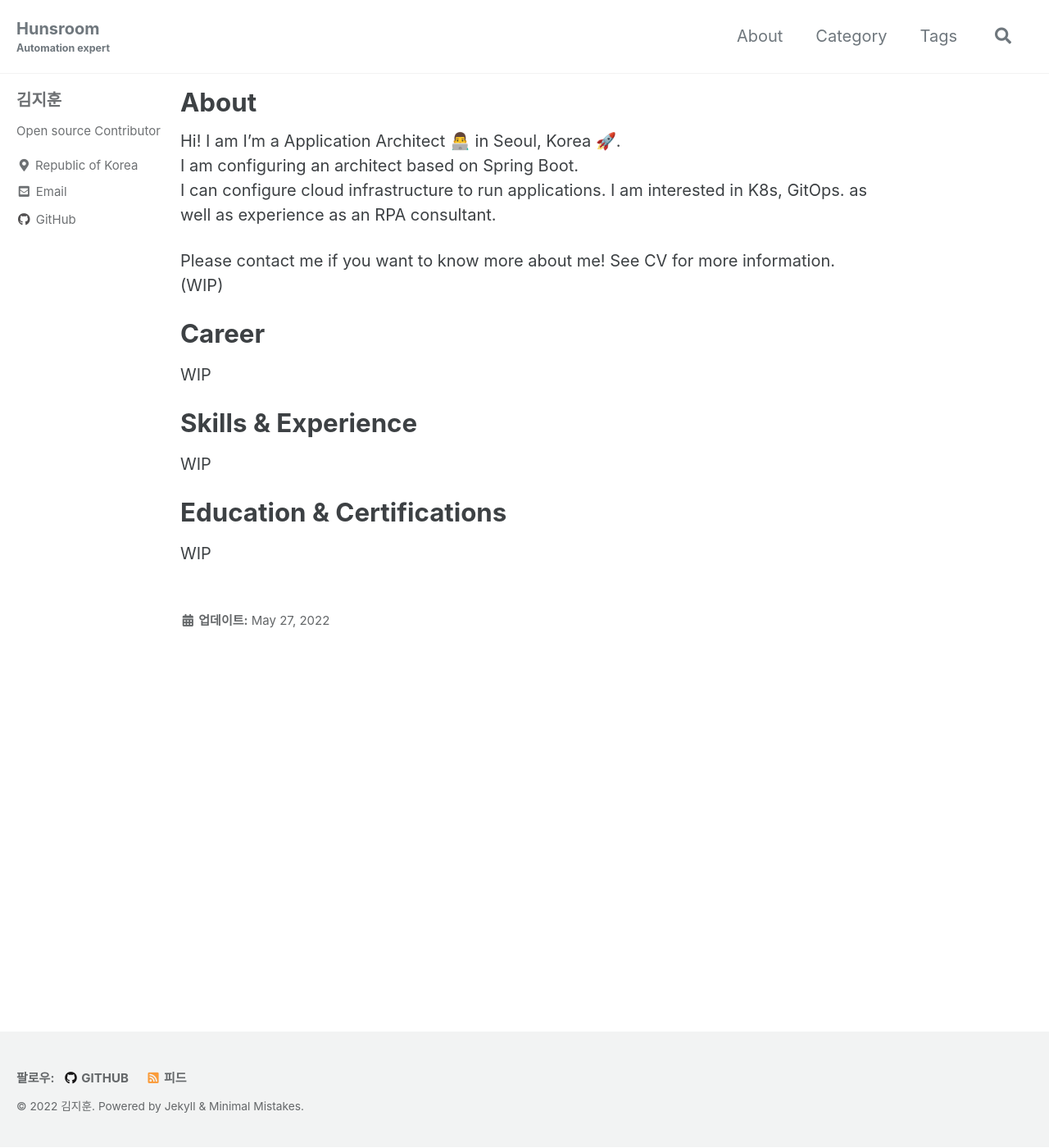
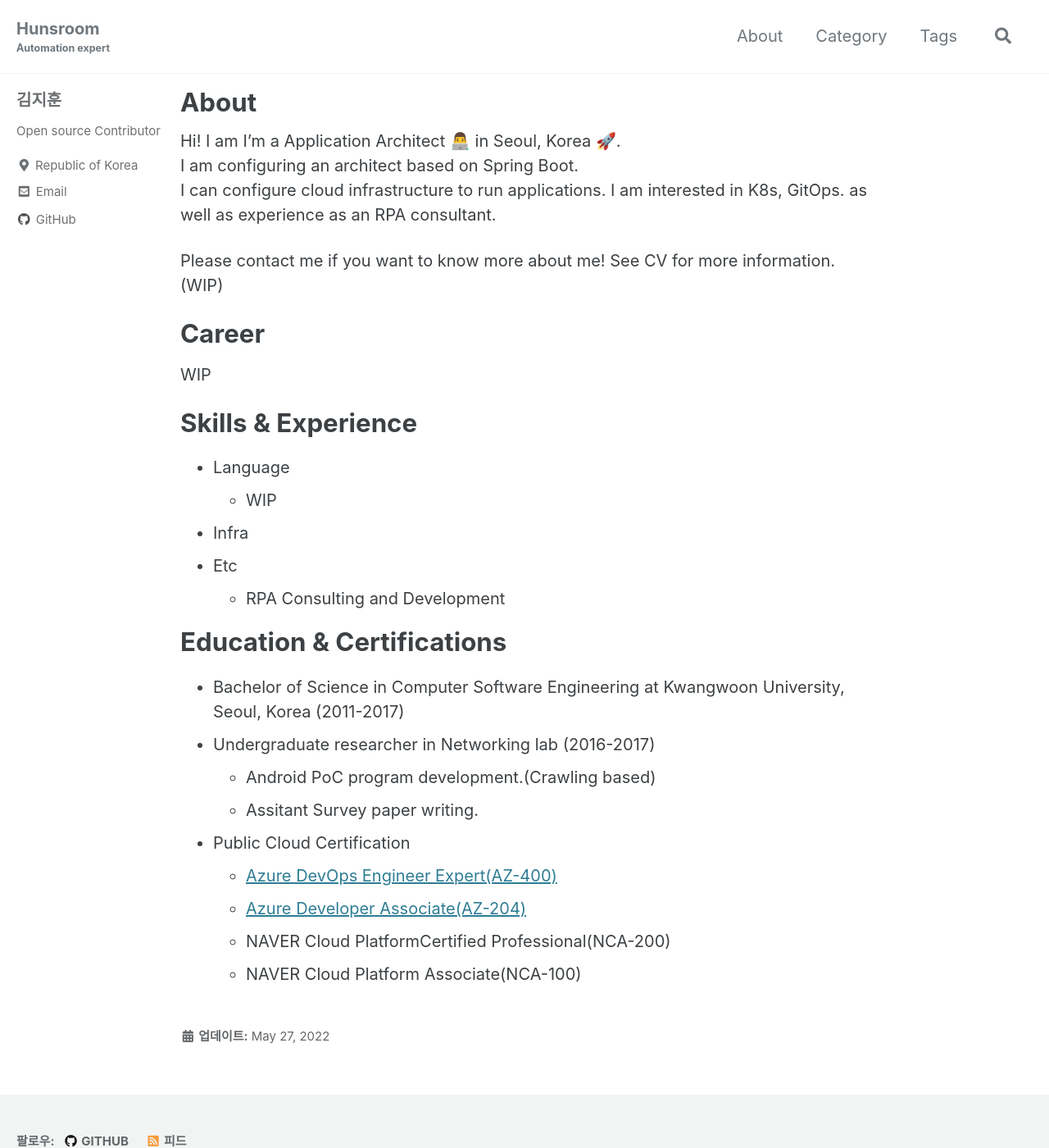
Before and after one commit to shblue21/shblue21.github.io, a Jekyll site: the page built from _pages/about.md, in a window 1280 px wide and 1400 px high. Shown: the whole window at 82% size. Built offline with Jekyll 4.4.1, drawn with Linux system fonts in a browser that asks for light colours; cached includes are drawn as plain includes.

Commit message:
about page 수정 중

```diff
--- a/_pages/about.md
+++ b/_pages/about.md
@@ -18,7 +18,19 @@ Please contact me if you want to know more about me! See CV for more information
 WIP
 
 # Skills & Experience
-WIP
+- Language
+  - WIP
+- Infra
+- Etc
+  - RPA Consulting and Development
 
 # Education & Certifications
-WIP
+- Bachelor of Science in Computer Software Engineering at Kwangwoon University, Seoul, Korea (2011-2017)
+- Undergraduate researcher in Networking lab (2016-2017)
+  - Android PoC program development.(Crawling based)
+  - Assitant Survey paper writing.
+- Public Cloud Certification
+  - [Azure DevOps Engineer Expert(AZ-400)](https://www.credly.com/badges/981de455-9de7-4731-b844-0e4f3fecf992)
+  - [Azure Developer Associate(AZ-204)](https://www.credly.com/badges/90bd4c1c-2a46-4e0c-8990-0d89635b33e0)
+  - NAVER Cloud PlatformCertified Professional(NCA-200)
+  - NAVER Cloud Platform Associate(NCA-100)
```
